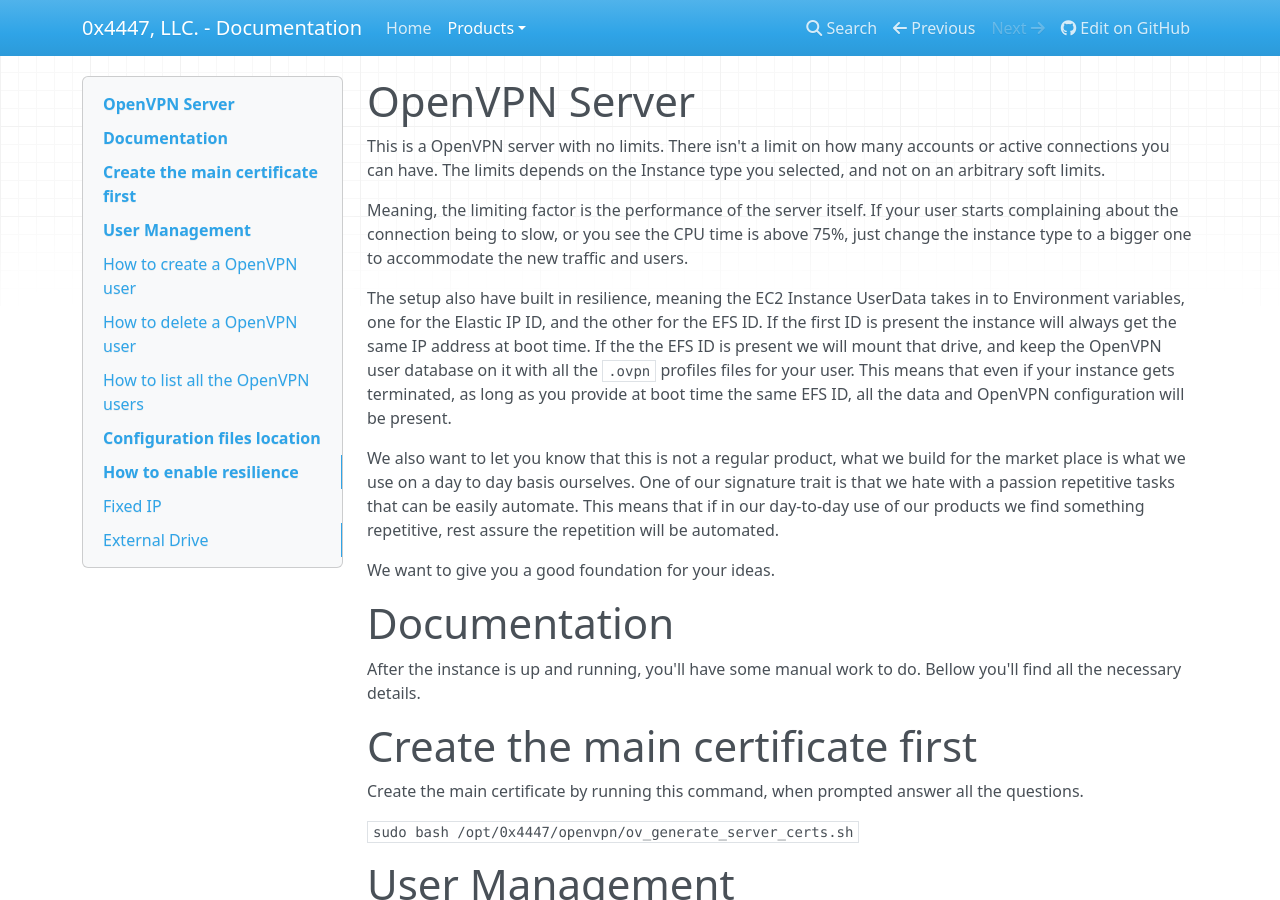
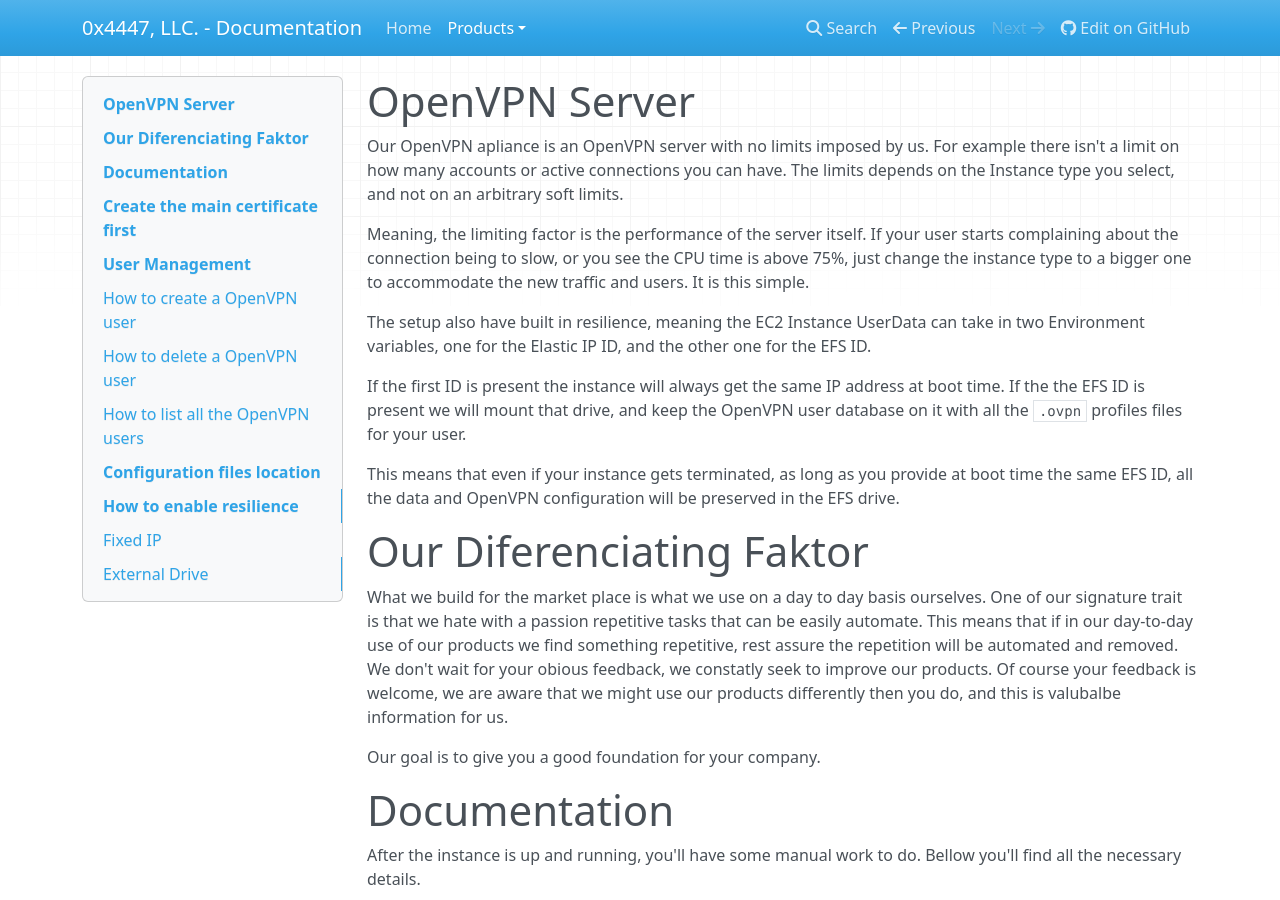
Before and after one commit to 0x4447-office/0x4447_webpage_documentation, an MkDocs documentation site: the page built from docs/products/openvpn-server.md, in a window 1280 px wide and 900 px high. Built offline with MkDocs 1.6.1, drawn with Linux system fonts in a browser that asks for light colours; nearby versions of some CDN libraries.

Commit message:
Update openvpn-server.md

```diff
--- a/docs/products/openvpn-server.md
+++ b/docs/products/openvpn-server.md
@@ -5,15 +5,21 @@
 
 # OpenVPN Server
 
-This is a OpenVPN server with no limits. There isn't a limit on how many accounts or active connections you can have. The limits depends on the Instance type you selected, and not on an arbitrary soft limits.
+Our OpenVPN apliance is an OpenVPN server with no limits imposed by us. For example there isn't a limit on how many accounts or active connections you can have. The limits depends on the Instance type you select, and not on an arbitrary soft limits.
 
-Meaning, the limiting factor is the performance of the server itself. If your user starts complaining about the connection being to slow, or you see the CPU time is above 75%, just change the instance type to a bigger one to accommodate the new traffic and users.
+Meaning, the limiting factor is the performance of the server itself. If your user starts complaining about the connection being to slow, or you see the CPU time is above 75%, just change the instance type to a bigger one to accommodate the new traffic and users. It is this simple.
 
-The setup also have built in resilience, meaning the EC2 Instance UserData takes in to Environment variables, one for the Elastic IP ID, and the other for the EFS ID. If the first ID is present the instance will always get the same IP address at boot time. If the the EFS ID is present we will mount that drive, and keep the OpenVPN user database on it with all the `.ovpn` profiles files for your user. This means that even if your instance gets terminated, as long as you provide at boot time the same EFS ID, all the data and OpenVPN configuration will be present.
+The setup also have built in resilience, meaning the EC2 Instance UserData can take in two Environment variables, one for the Elastic IP ID, and the other one for the EFS ID.
 
-We also want to let you know that this is not a regular product, what we build for the market place is what we use on a day to day basis ourselves. One of our signature trait is that we hate with a passion repetitive tasks that can be easily automate. This means that if in our day-to-day use of our products we find something repetitive, rest assure the repetition will be automated.
+If the first ID is present the instance will always get the same IP address at boot time. If the the EFS ID is present we will mount that drive, and keep the OpenVPN user database on it with all the `.ovpn` profiles files for your user.
 
-We want to give you a good foundation for your ideas.
+This means that even if your instance gets terminated, as long as you provide at boot time the same EFS ID, all the data and OpenVPN configuration will be preserved in the EFS drive.
+
+# Our Diferenciating Faktor
+
+What we build for the market place is what we use on a day to day basis ourselves. One of our signature trait is that we hate with a passion repetitive tasks that can be easily automate. This means that if in our day-to-day use of our products we find something repetitive, rest assure the repetition will be automated and removed. We don't wait for your obious feedback, we constatly seek to improve our products. Of course your feedback is welcome, we are aware that we might use our products differently then you do, and this is valubalbe information for us.
+
+Our goal is to give you a good foundation for your company.
 
 # Documentation
 
```
